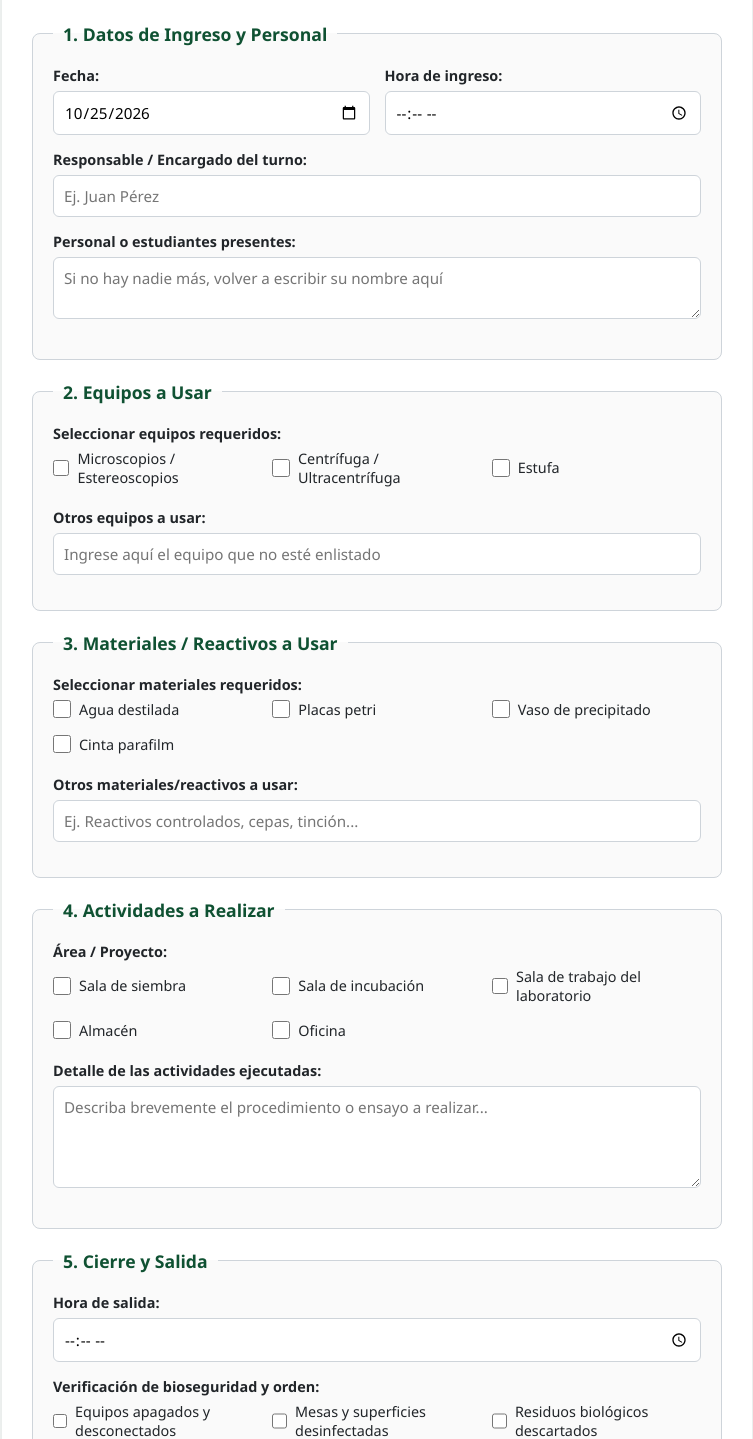
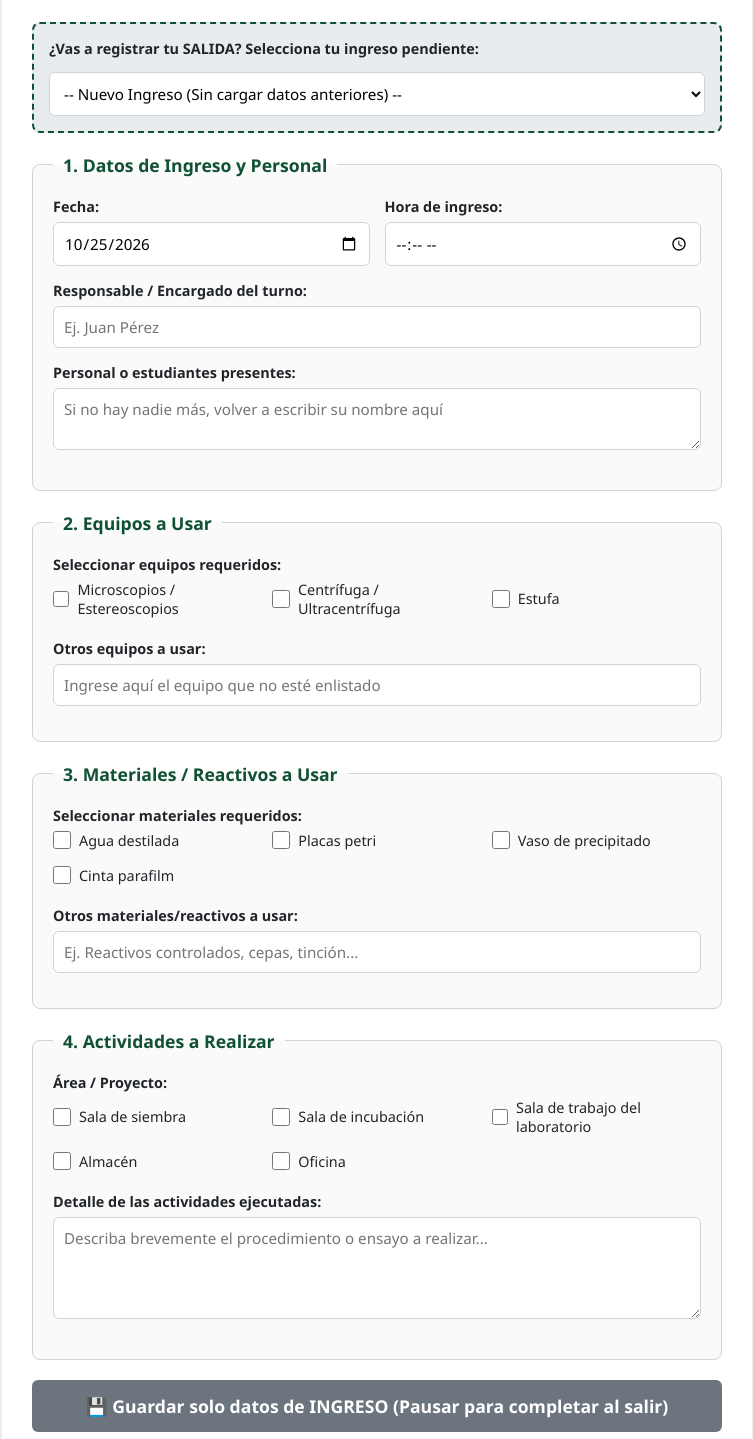
Before and after one commit to EOCT-234/Bitacora-del-laboratorio-de-biologia, a plain HTML site: page index.html in a window 1280 px wide. Shown: the part 161-1600 px from the top of the page, without its empty margins (263-1016 px from the left). Drawn offline with Linux system fonts and the light colour scheme.

Commit message:
actualizo

```diff
--- a/index.html
+++ b/index.html
@@ -5,6 +5,24 @@
   <meta name="viewport" content="width=device-width, initial-scale=1.0">
   <title>Bitácora Diaria - Laboratorio de Biología</title>
   <link rel="stylesheet" href="style.css">
+  <style>
+    /* Estilos adicionales para la gestión de turnos guardados */
+    .seccion-salida-control {
+      background-color: #e9ecef;
+      border: 2px dashed #0f5132;
+      padding: 15px;
+      border-radius: 8px;
+      margin-bottom: 20px;
+    }
+    .alerta-exito {
+      background-color: #d1e7dd;
+      color: #0f5132;
+      padding: 10px;
+      border-radius: 6px;
+      margin-bottom: 15px;
+      display: none;
+    }
+  </style>
 </head>
 <body>
 
@@ -16,11 +34,22 @@
       </p>
     </header>
 
-    <!-- Formulario configurado con ambos correos -->
-    <form id="bitacoraForm" action="https://formsubmit.co/campostroyesedgar@gmail.com,vichas.camtro@gamil.com" method="POST" onsubmit="enviarWhatsAppOpcional(event)">
+    <div id="alertaExito" class="alerta-exito">
+      <strong>¡Ingreso registrado!</strong> Sus datos se guardaron en este dispositivo. Al finalizar la jornada, seleccione su nombre en el desplegable de abajo para registrar la salida.
+    </div>
 
-      <!-- Configuración oculta para FormSubmit -->
-      <input type="hidden" name="_subject" value="Nuevo Registro: Bitácora Lab. Biología">
+    <!-- Módulo de Selección de Registro para Salida -->
+    <div class="seccion-salida-control">
+      <label for="selector_registros"><strong>¿Vas a registrar tu SALIDA? Selecciona tu ingreso pendiente:</strong></label>
+      <select id="selector_registros" onchange="cargarDatosGuardados(this.value)" style="margin-top: 8px;">
+        <option value="">-- Nuevo Ingreso (Sin cargar datos anteriores) --</option>
+      </select>
+    </div>
+
+    <!-- Formulario de envío -->
+    <form id="bitacoraForm" action="https://formsubmit.co/campostroyesedgar@gmail.com,vichas.camtro@gamil.com" method="POST">
+
+      <input type="hidden" name="_subject" value="Nuevo Registro Completo: Bitácora Lab. Biología">
       <input type="hidden" name="_template" value="table">
 
       <!-- Sección 1: Ingreso y Personal -->
@@ -109,6 +138,13 @@
         </div>
       </fieldset>
 
+      <!-- Botón intermedio para guardar datos al ingresar -->
+      <div style="margin-bottom: 25px;">
+        <button type="button" onclick="guardarProgresoEntrada()" style="background-color: #6c757d;">
+          💾 Guardar solo datos de INGRESO (Pausar para completar al salir)
+        </button>
+      </div>
+
       <!-- Sección 5: Cierre y Salida -->
       <fieldset>
         <legend>5. Cierre y Salida</legend>
@@ -134,24 +170,125 @@
         </div>
       </fieldset>
 
-      <button type="submit">Enviar Bitácora al Correo</button>
+      <button type="submit" onclick="limpiarRegistroCompletado()">Enviar Bitácora Completa al Correo</button>
     </form>
   </div>
 
   <script>
+    let registroActualId = null;
+
     document.addEventListener('DOMContentLoaded', function() {
-      // 1. BLOQUEAR FECHAS PASADAS (Solo permite fechas de hoy en adelante)
+      // Bloquear fechas pasadas
       const inputFecha = document.getElementById('fecha');
       const hoy = new Date();
-
       const year = hoy.getFullYear();
       const month = String(hoy.getMonth() + 1).padStart(2, '0');
       const day = String(hoy.getDate()).padStart(2, '0');
+      const fechaActual = `${year}-${month}-${day}`;
 
-      const fechaActual = `${year}-${month}-${day}`;
       inputFecha.min = fechaActual;
       inputFecha.value = fechaActual;
+
+      // Cargar lista de registros pendientes en el selector
+      actualizarSelectorRegistros();
     });
+
+    // Guardar el estado de entrada en LocalStorage
+    function guardarProgresoEntrada() {
+      const responsable = document.getElementById('responsable').value;
+      const horaIngreso = document.getElementById('hora_ingreso').value;
+
+      if (!responsable || !horaIngreso) {
+        alert('Por favor ingrese al menos la Hora de Ingreso y el Responsable antes de guardar.');
+        return;
+      }
+
+      const form = document.getElementById('bitacoraForm');
+      const formData = new FormData(form);
+      const datos = {};
+
+      formData.forEach((value, key) => {
+        if (datos[key]) {
+          if (!Array.isArray(datos[key])) {
+            datos[key] = [datos[key]];
+          }
+          datos[key].push(value);
+        } else {
+          datos[key] = value;
+        }
+      });
+
+      const id = registroActualId || 'registro_' + Date.now();
+      const titulo = `${responsable} - Ingreso: ${horaIngreso}`;
+
+      let registrosGuardados = JSON.parse(localStorage.getItem('bitacoras_pendientes') || '{}');
+      registrosGuardados[id] = { titulo, datos };
+
+      localStorage.setItem('bitacoras_pendientes', JSON.stringify(registrosGuardados));
+
+      document.getElementById('alertaExito').style.display = 'block';
+      actualizarSelectorRegistros();
+      window.scrollTo({ top: 0, behavior: 'smooth' });
+    }
+
+    // Actualiza las opciones del desplegable
+    function actualizarSelectorRegistros() {
+      const selector = document.getElementById('selector_registros');
+      selector.innerHTML = '<option value="">-- Nuevo Ingreso (Sin cargar datos anteriores) --</option>';
+
+      const registrosGuardados = JSON.parse(localStorage.getItem('bitacoras_pendientes') || '{}');
+
+      for (const [id, item] of Object.entries(registrosGuardados)) {
+        const option = document.createElement('option');
+        option.value = id;
+        option.textContent = item.titulo;
+        selector.appendChild(option);
+      }
+    }
+
+    // Cargar los datos guardados en el formulario
+    function cargarDatosGuardados(id) {
+      if (!id) {
+        registroActualId = null;
+        document.getElementById('bitacoraForm').reset();
+        return;
+      }
+
+      registroActualId = id;
+      const registrosGuardados = JSON.parse(localStorage.getItem('bitacoras_pendientes') || '{}');
+      const registro = registrosGuardados[id];
+
+      if (registro && registro.datos) {
+        const datos = registro.datos;
+
+        // Limpiar checkboxes
+        document.querySelectorAll('input[type="checkbox"]').forEach(cb => cb.checked = false);
+
+        // Llenar datos
+        Object.keys(datos).forEach(key => {
+          const elementos = document.getElementsByName(key);
+          if (elementos.length > 0) {
+            if (elementos[0].type === 'checkbox') {
+              const valores = Array.isArray(datos[key]) ? datos[key] : [datos[key]];
+              elementos.forEach(cb => {
+                if (valores.includes(cb.value)) cb.checked = true;
+              });
+            } else {
+              elementos[0].value = datos[key];
+            }
+          }
+        });
+      }
+    }
+
+    // Eliminar el registro temporal cuando ya se envía la salida completa
+    function limpiarRegistroCompletado() {
+      if (registroActualId) {
+        let registrosGuardados = JSON.parse(localStorage.getItem('bitacoras_pendientes') || '{}');
+        delete registrosGuardados[registroActualId];
+        localStorage.setItem('bitacoras_pendientes', JSON.stringify(registrosGuardados));
+      }
+    }
   </script>
 
 </body>
```
